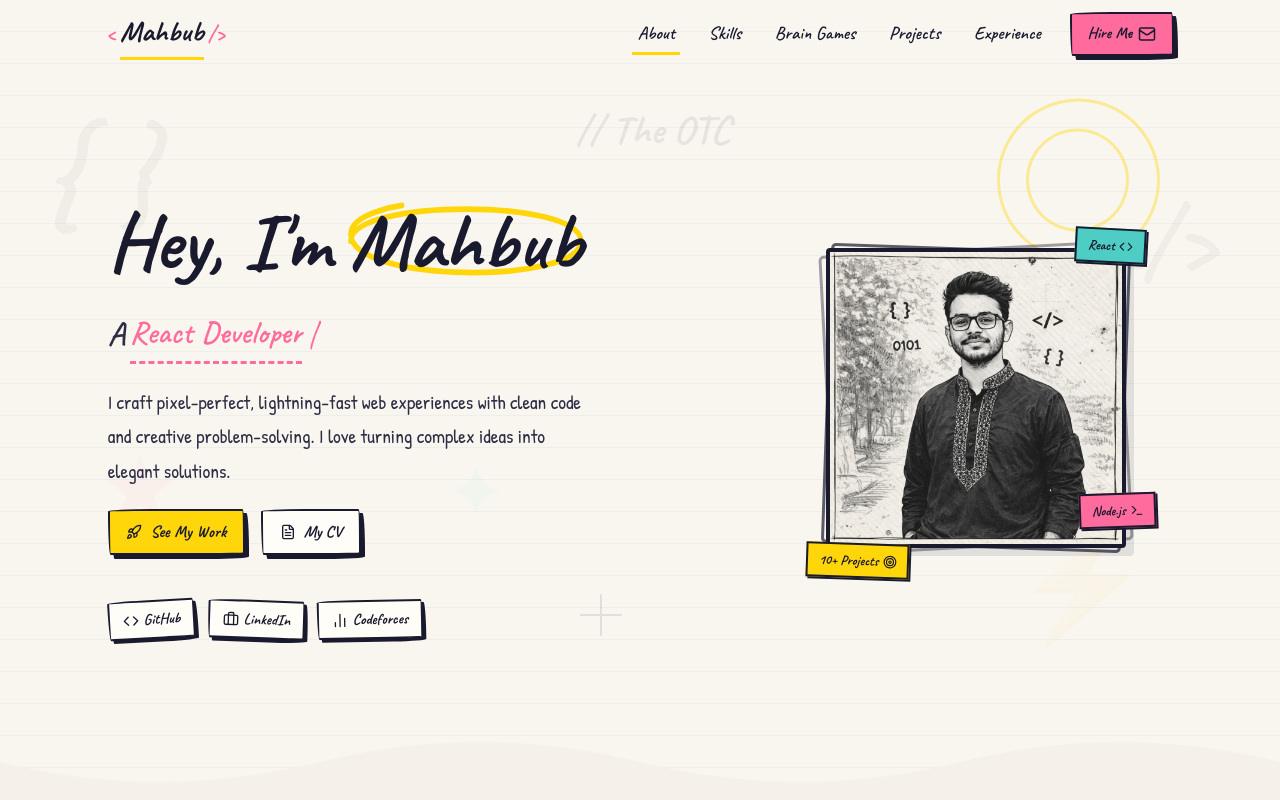
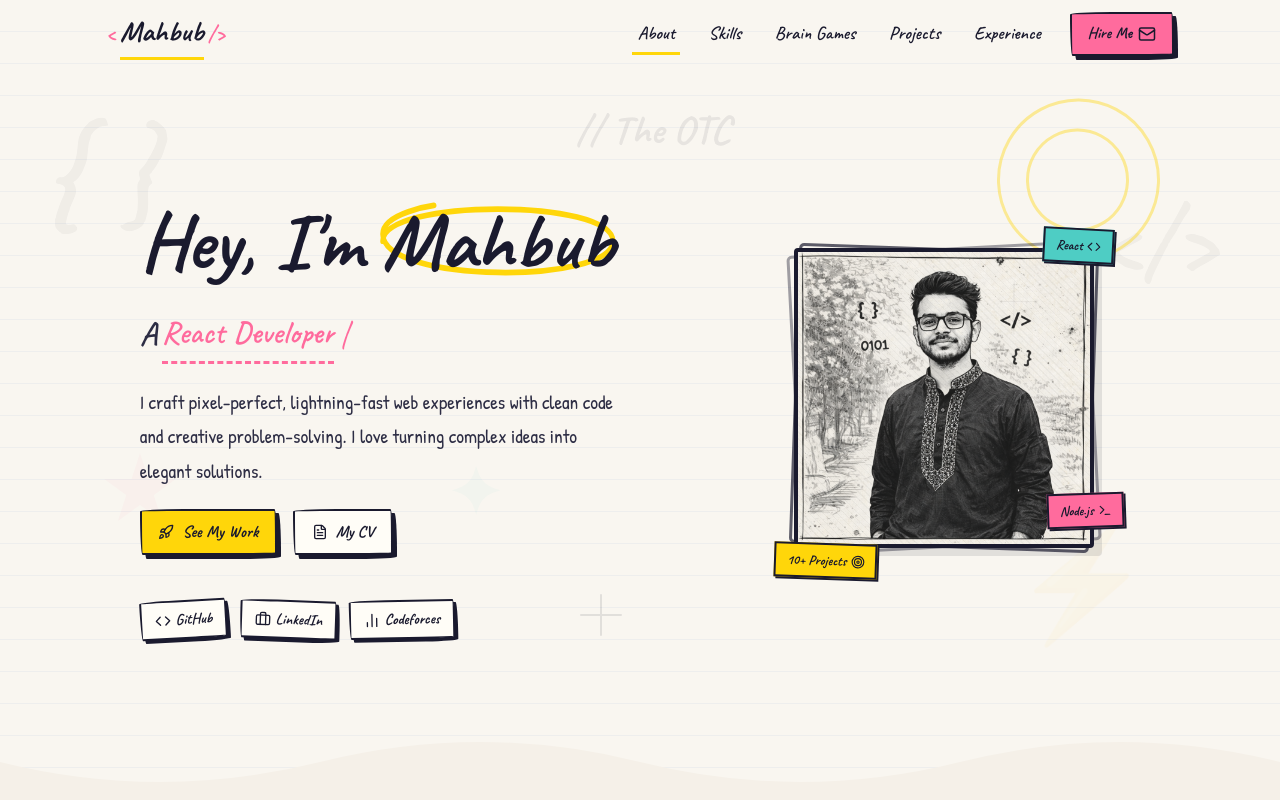
Before and after one commit to Maahhbuub/Mahbub-Doodle, a React (Vite) app: page / in a window 1280 px wide. Shown: the top 800 px of the page. Built offline with nearby package versions, Linux system fonts and the light colour scheme.

Commit message:
Revert "style(hero): add spaces"
This reverts commit 8c7ff0eb91174cff79ac87e74f25c638babe88d4.

```diff
--- a/src/components/Hero/Hero.module.css
+++ b/src/components/Hero/Hero.module.css
@@ -130,7 +130,7 @@
 .grid {
   display: grid;
   grid-template-columns: 1.1fr 0.9fr;
-  gap: 12rem;
+  gap: 8rem;
   align-items: center;
 }
 
@@ -252,6 +252,10 @@
 
 .actions a:hover .btnIconFly {
   transform: translate(3px, -3px) rotate(15deg);
+}
+
+.resumeBtn {
+  /* Inherits from btn-doodle but has white background inline */
 }
 
 .resumeBtn:hover {
--- a/src/index.css
+++ b/src/index.css
@@ -251,7 +251,7 @@ body::before {
 .container {
   max-width: 1100px;
   margin: 0 auto;
-  padding: 0 1rem;
+  padding: 0 1.5rem;
 }
 
 /* Highlight tape */
```
